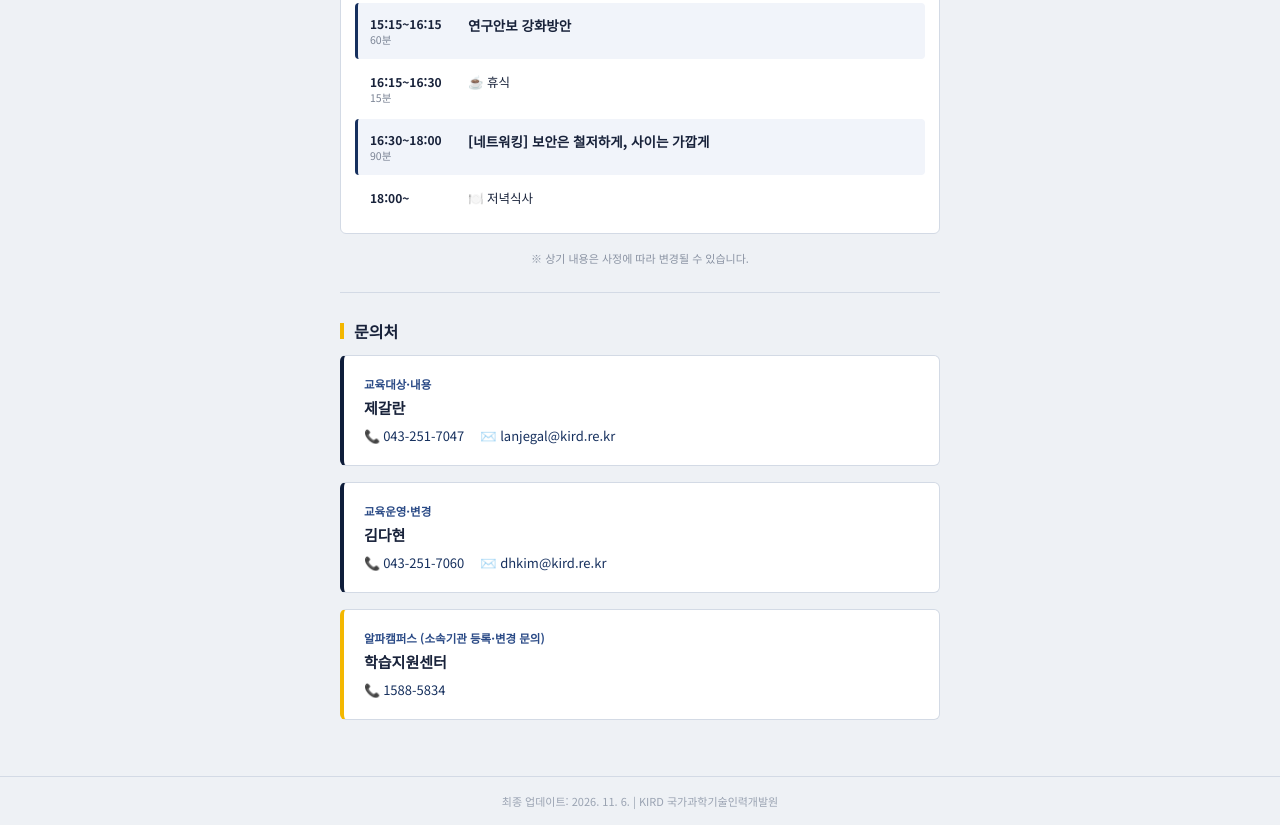
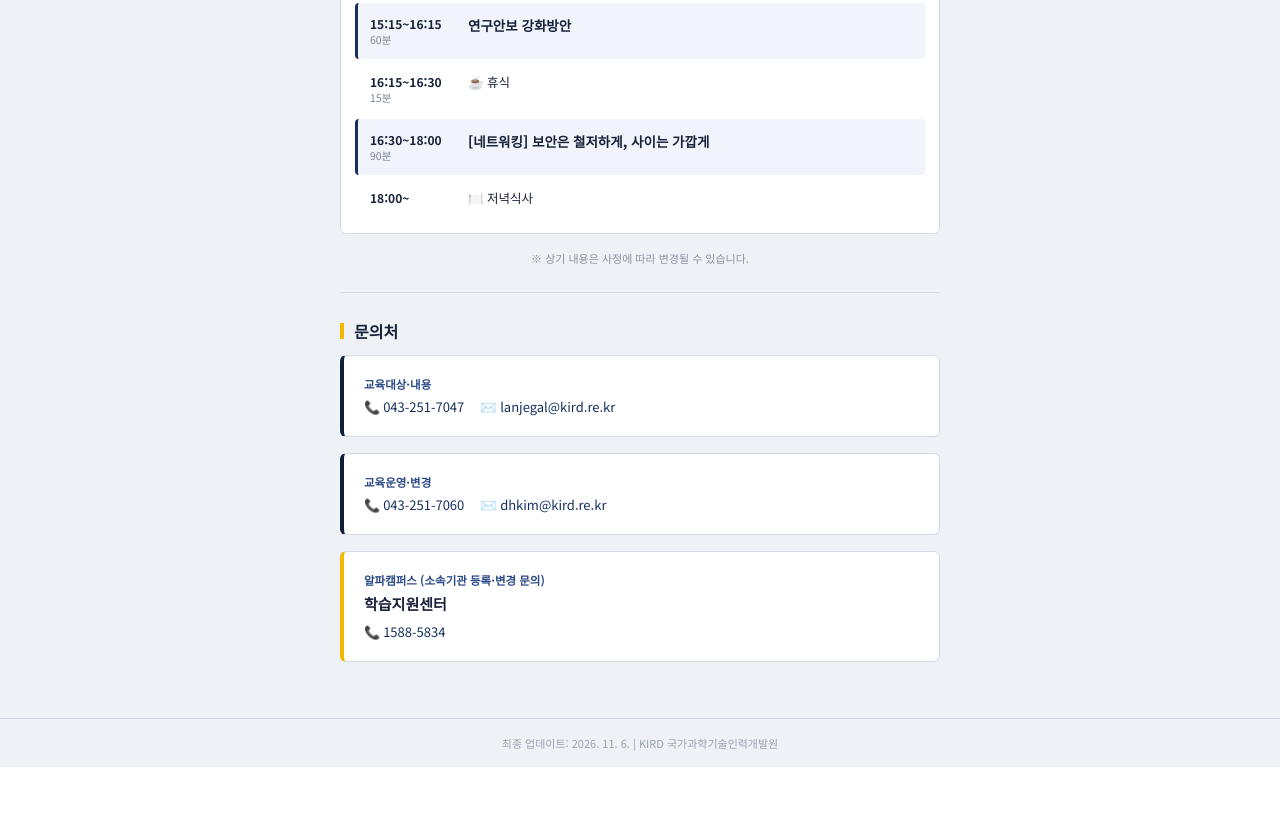
Before and after one commit to kird0/kird-guide, a plain HTML site: page boan-workshop.html in a window 1280 px wide. Shown: the part 1790-2615 px from the top of the page. After the commit the page ends 2557 px from the top, so only its background shows below. Drawn offline with Linux system fonts and the light colour scheme.

Commit message:
문의처에서 운영진 담당자 이름 삭제
- 교육대상·내용 / 교육운영·변경 담당자 이름 제거 (역할·전화·이메일은 유지)
- 이름이 비어 있을 때 빈 줄이 생기지 않도록 렌더 조건 추가

Co-Authored-By: Claude Opus 5 <noreply@anthropic.com>
Claude-Session: https://claude.ai/code/session_01EkN7TQL4Lx2E2H4b1zd9GR

```diff
--- a/boan-workshop.html
+++ b/boan-workshop.html
@@ -389,8 +389,8 @@ var DATA = {
     ["원자력안전위원회", 2, "한국원자력통제기술원, 한국원자력안전기술원"]
   ],
   contacts: [
-    { role:"교육대상·내용", name:"제갈란", phone:"043-251-7047", email:"lanjegal@kird.re.kr" },
-    { role:"교육운영·변경", name:"김다현", phone:"043-251-7060", email:"dhkim@kird.re.kr" },
+    { role:"교육대상·내용", name:"", phone:"043-251-7047", email:"lanjegal@kird.re.kr" },
+    { role:"교육운영·변경", name:"", phone:"043-251-7060", email:"dhkim@kird.re.kr" },
     { role:"알파캠퍼스 (소속기관 등록·변경 문의)", name:"학습지원센터", phone:"1588-5834" }
   ],
   reviews: [
@@ -490,7 +490,7 @@ function CourseTab(p){
     h(Sub,null,"문의처"),
     DATA.contacts.map(function(c,i){ return h(Card,{key:i,style:{borderLeft:"4px solid "+(i<2?C.navy:C.y)}},
       h("div",{style:{fontSize:"11.5px",color:C.navy3,fontWeight:700,marginBottom:"5px"}},c.role),
-      h("div",{style:{fontSize:"15px",fontWeight:800,color:C.ink,marginBottom:"8px"}},c.name),
+      c.name && h("div",{style:{fontSize:"15px",fontWeight:800,color:C.ink,marginBottom:"8px"}},c.name),
       h("div",{style:{display:"flex",gap:"16px",fontSize:"13px",flexWrap:"wrap"}},
         h("a",{href:"tel:"+c.phone,style:{color:C.navy2,textDecoration:"none"}},"📞 "+c.phone),
         c.email && h("a",{href:"mailto:"+c.email,style:{color:C.navy2,textDecoration:"none"}},"✉️ "+c.email))); }));
```
